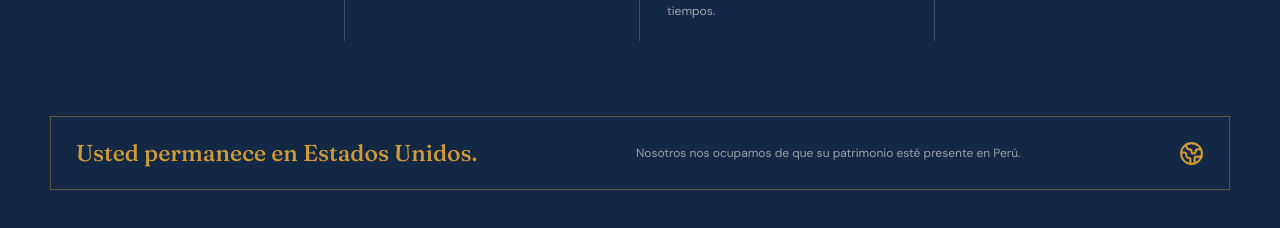
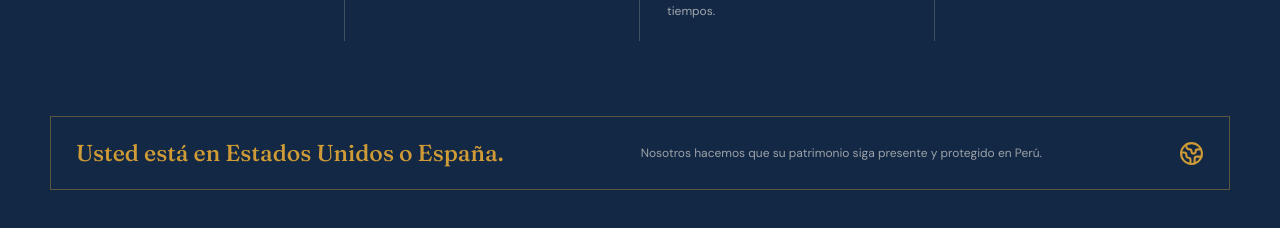
Before and after one commit to elektrorate/diaz-romero-landing, a React (Vite) app: page / in a window 1280 px wide. Shown: the part 2960-3188 px from the top of the page. Built offline with nearby package versions, Linux system fonts and the light colour scheme.

Commit message:
Actualizar texto bridge-note con Espana

```diff
--- a/src/App.tsx
+++ b/src/App.tsx
@@ -252,7 +252,7 @@ function App() {
             <div className="process-grid reveal delay-1">
               {processSteps.map(([number, title, description]) => <div className="process-card" key={number} data-testid={`process-card-${number}`}><span className="process-num">{number}</span><h3>{title}</h3><p>{description}</p></div>)}
             </div>
-            <div className="bridge-note reveal delay-2"><strong>Usted permanece en Estados Unidos.</strong><span>Nosotros nos ocupamos de que su patrimonio esté presente en Perú.</span><Globe2 className="text-[hsl(var(--accent))]" size={25} /></div>
+            <div className="bridge-note reveal delay-2"><strong>Usted está en Estados Unidos o España.</strong><span>Nosotros hacemos que su patrimonio siga presente y protegido en Perú.</span><Globe2 className="text-[hsl(var(--accent))]" size={25} /></div>
             <div className="process-cta-row reveal delay-2">
               <button type="button" className="gold-button" onClick={() => setOpenProcess(true)} ref={processTriggerRef} data-testid="button-open-process-timeline">Ver cómo trabajamos <ArrowRight size={15} /></button>
             </div>
```
